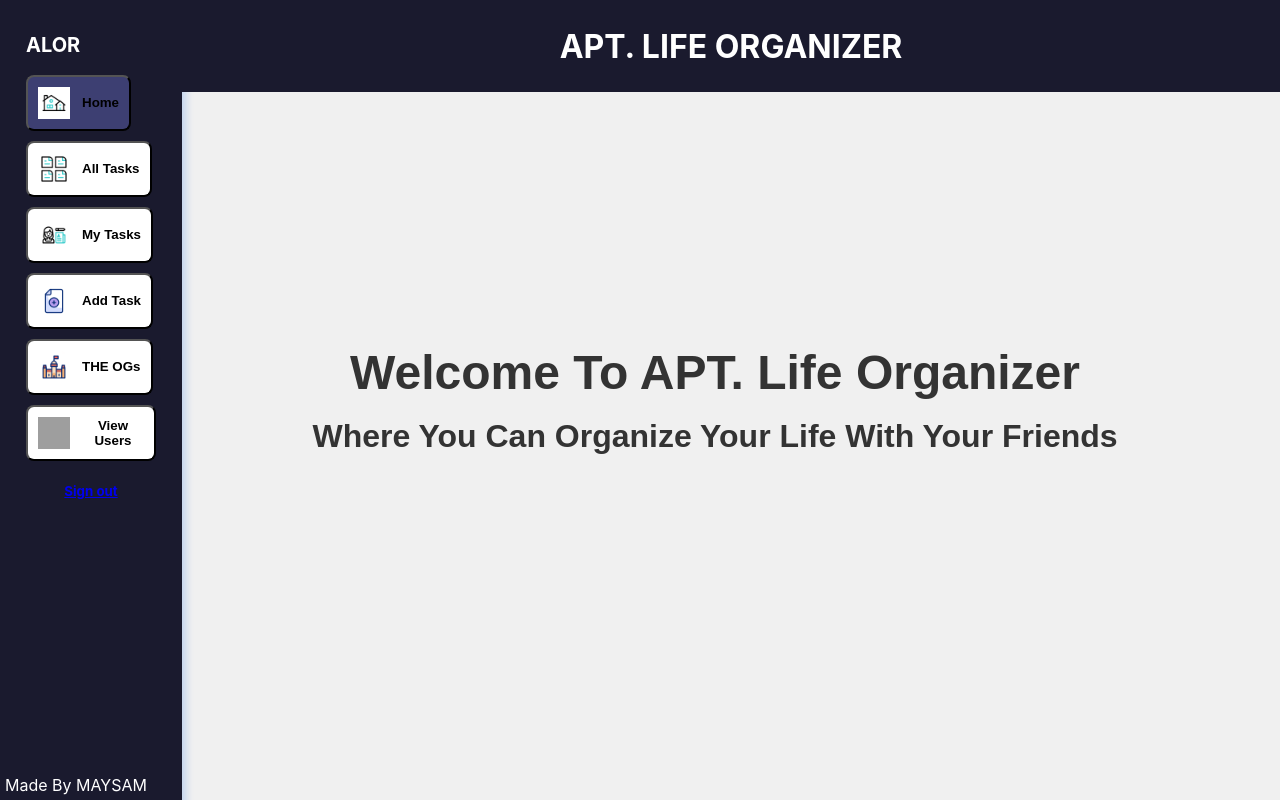
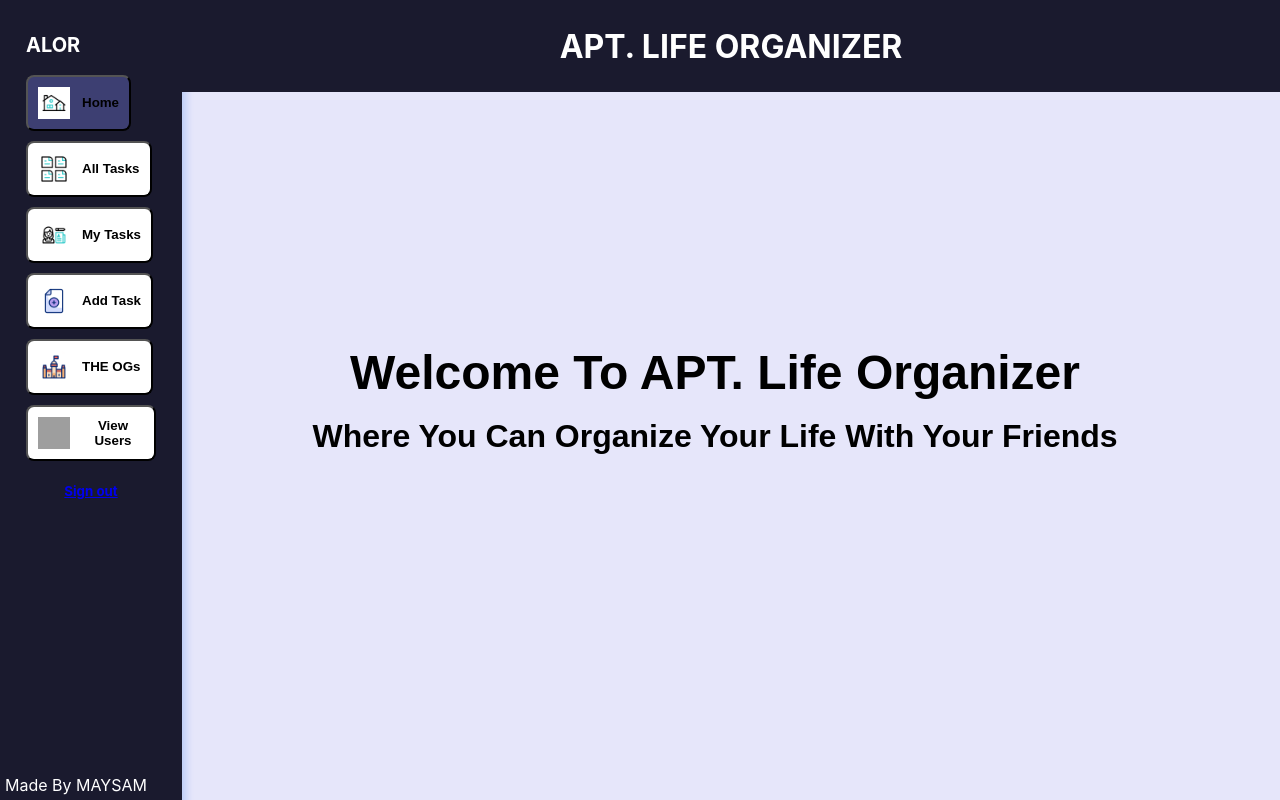
Before and after one commit to maysam-1/frontend, a React (Create React App) app: page /home in a window 1280 px wide. Built offline with nearby package versions, Linux system fonts and the light colour scheme; grey boxes are pictures that could not be loaded.

Commit message:
changed some colors

```diff
--- a/src/HomePage.css
+++ b/src/HomePage.css
@@ -4,16 +4,17 @@
     display: flex;
     justify-content: center;
     align-items: center;
-    background-color: #f0f0f0;
+    background-color: #e6e6fa;
     font-family: 'Arial', sans-serif;
     flex-direction: column;
     margin-left: 150px;
   }
 
+
   .centered-text {
     font-size: 3rem;
     font-weight: bold;
-    color: #333;
+    color: black;
     opacity: 0;
     transform: scale(0);
     animation: typingEffect 2s forwards, fadeIn 1s forwards;
```
